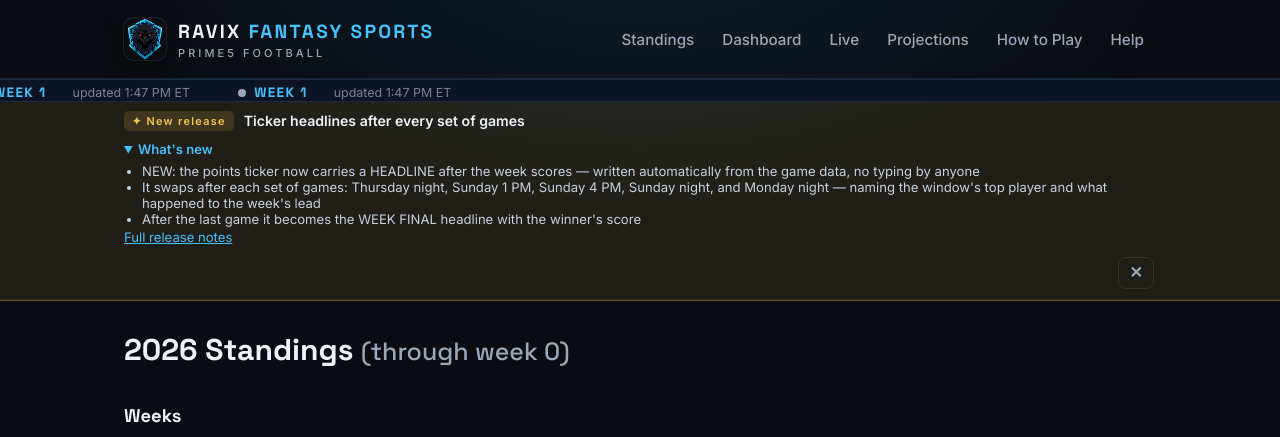
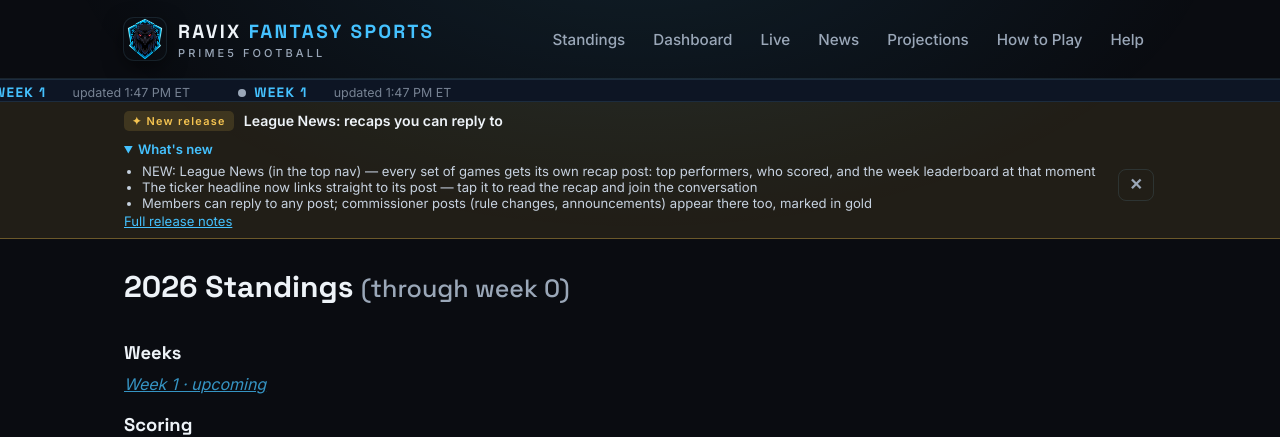
Before and after one commit to ajcassanodev/ravixfs, a FastAPI app: page / in a window 1280 px wide, after a click on "What's new". Shown: the top 437 px of the page. Run offline with FastAPI, Linux system fonts and the light colour scheme; data comes from the database, SQL or seed files in the repository; data that the repository does not hold is empty.

Commit message:
League News: auto recap posts per window + admin posts + member replies; ticker headline links to its post (release 2026-10-23.5)

```diff
--- a/app/main.py
+++ b/app/main.py
@@ -363,20 +363,17 @@ def _headline_desc(stats) -> str:
     return " + ".join(parts[:2]) if parts else "big game"
 
 
-def _ticker_headline(con, season: int, week: int, entries, member_lines) -> str:
-    """HEADLINE segment text for the ticker, or "" when none is earned yet.
-
-    entries: the ticker's [{name, points}] sorted desc. member_lines:
-    {member name: member_week_points lines for `week`}.
+def _week_windows(con, season: int, week: int, entries, member_lines):
+    """The week's kickoff windows with per-window member gains and picked
+    players, oldest first. Each window: {key, label, close, gains, players,
+    entries} — entries being the week leaderboard AS OF that window's end
+    (cumulative window gains), so archived headlines stay true to their
+    moment even when generated later.
     """
     from datetime import timedelta
-    if not week or not entries:
-        return ""
     games = con.execute(
         "SELECT kickoff_utc FROM games WHERE season = ? AND week = ?",
         (season, week)).fetchall()
-    if not games:
-        return ""
     windows = {}
     for g in games:
         got = _window_key(g["kickoff_utc"])
@@ -386,23 +383,10 @@ def _ticker_headline(con, season: int, week: int, entries, member_lines) -> str:
         w = windows.setdefault(key, {"key": key, "last_ko": ko,
                                      "gains": {}, "players": {}})
         w["last_ko"] = max(w["last_ko"], ko)
-    if not windows:
-        return ""
     ordered = sorted(windows.values(), key=lambda w: w["last_ko"])
-    now = datetime.now(timezone.utc)
     for w in ordered:
+        w["label"] = _window_label(w["key"])
         w["close"] = w["last_ko"] + timedelta(hours=3, minutes=30)
-    closed = [w for w in ordered if now >= w["close"]]
-    if not closed:
-        return ""
-
-    totals = {e["name"]: e["points"] for e in entries}
-
-    def first(name):
-        # First name for prose; full name when two members share one.
-        fn = name.split()[0] if name else name
-        return name if sum(1 for n in totals if n.split()[0] == fn) > 1 else fn
-
     for mname, lines in member_lines.items():
         for pid, pname, _team, _src, pts, stats in lines:
             if not pts:
@@ -420,15 +404,30 @@ def _ticker_headline(con, season: int, week: int, entries, member_lines) -> str:
                 w["players"][pid] = {"name": pname, "pts": pts,
                                      "stats": stats, "owners": set()}
             w["players"][pid]["owners"].add(mname)
-
-    active = None
-    for w in reversed(closed):
-        if any(v > 0 for v in w["gains"].values()):
-            active = w
-            break
-    if active is None:
-        return ""
-    is_final = active is ordered[-1]
+    running = {e["name"]: 0.0 for e in entries}
+    for w in ordered:
+        for n, g in w["gains"].items():
+            running[n] = round(running.get(n, 0.0) + g, 2)
+        w["entries"] = sorted(
+            ({"name": n, "points": p} for n, p in running.items()),
+            key=lambda e: e["points"], reverse=True)
+    return ordered
+
+
+def _first_names(totals):
+    """First-name lookup for prose; full name when two members share one."""
+    def first(name):
+        fn = name.split()[0] if name else name
+        return name if sum(1 for n in totals if n.split()[0] == fn) > 1 else fn
+    return first
+
+
+def _headline_for_window(week: int, active, is_final: bool) -> str:
+    """The ticker headline text for one completed window, judged on the
+    leaderboard as of that window's end (active['entries'])."""
+    entries = active["entries"]
+    totals = {e["name"]: e["points"] for e in entries}
+    first = _first_names(totals)
     leader = entries[0]["name"]
     runner = entries[1]["name"] if len(entries) > 1 else None
     before = {n: round(totals[n] - active["gains"].get(n, 0.0), 2)
@@ -458,7 +457,7 @@ def _ticker_headline(con, season: int, week: int, entries, member_lines) -> str:
             return f"WEEK {week} FINAL — {lead_clause}; {tail}"
         return f"WEEK {week} FINAL — {lead_clause}"
 
-    label = _window_label(active["key"])
+    label = active["label"]
     player_clause = ""
     if top and top["pts"] >= 1.0:
         player_clause = f"{top['name']}'s {desc} ({top['pts']:.1f} pts)"
@@ -479,6 +478,123 @@ def _ticker_headline(con, season: int, week: int, entries, member_lines) -> str:
     if player_clause:
         return f"{label} — {player_clause}; {stmt}"
     return f"{label} — {stmt}"
+
+
+def _active_window(ordered):
+    """Latest closed window that actually has points in it, or None."""
+    now = datetime.now(timezone.utc)
+    active = None
+    for w in ordered:
+        if now >= w["close"] and any(v > 0 for v in w["gains"].values()):
+            active = w
+    return active
+
+
+def _ticker_headline(con, season: int, week: int, entries, member_lines) -> str:
+    """HEADLINE segment text for the ticker, or "" when none is earned yet.
+
+    entries: the ticker's [{name, points}] sorted desc. member_lines:
+    {member name: member_week_points lines for `week`}.
+    """
+    if not week or not entries:
+        return ""
+    ordered = _week_windows(con, season, week, entries, member_lines)
+    active = _active_window(ordered)
+    if active is None:
+        return ""
+    return _headline_for_window(week, active, active is ordered[-1])
+
+
+def _news_body_for_window(con, season: int, week: int, w,
+                          is_final: bool) -> str:
+    """Recap body for a window's League News post (plain text; blank-line
+    separated blocks, lines inside a block joined by single newlines).
+    The leaderboard shown is the week's as of this window's end."""
+    entries = w["entries"]
+    blocks = []
+    players = sorted(w["players"].values(), key=lambda d: d["pts"],
+                     reverse=True)
+    players = [p for p in players if p["pts"] > 0][:3]
+    if players:
+        lines = [f"Top performers — {w['label']}:"]
+        for p in players:
+            owners = ", ".join(sorted(p["owners"]))
+            lines.append(f"• {p['name']} — {p['pts']:.1f} pts · "
+                         f"{_headline_desc(p['stats'])} · picked by {owners}")
+        blocks.append("\n".join(lines))
+    gains = sorted(((n, g) for n, g in w["gains"].items() if g > 0),
+                   key=lambda kv: -kv[1])
+    if gains:
+        blocks.append("Window scoring:\n" + " · ".join(
+            f"{n} +{g:.1f}" for n, g in gains))
+    if entries:
+        blocks.append(f"Week {week} leaderboard:\n" + " · ".join(
+            f"{i}. {e['name']} {e['points']:.1f}"
+            for i, e in enumerate(entries, 1)))
+    if is_final and entries:
+        blocks.append(f"{entries[0]['name']} takes Week {week}.")
+        try:
+            real, test = scoring.standings(con, season, through_week=week)
+            table = real or test
+            if table:
+                blocks.append(
+                    f"Season standings after Week {week}:\n" + " · ".join(
+                        f"{i}. {n} {t:.1f}"
+                        for i, (_id, n, t) in enumerate(table, 1)))
+        except Exception:
+            pass
+    return "\n\n".join(blocks)
+
+
+def _window_key_str(key) -> str:
+    return f"{key[0].isoformat()}:{key[1]}"
+
+
+def _ensure_news_posts(con, season: int, week: int, entries, member_lines):
+    """Generate any missing League News auto posts for the week's closed
+    windows. Returns (posts_by_window_key, active_post_id). Idempotent:
+    posts are unique per (season, week, window); windows the admin
+    deleted stay deleted via news_deleted_windows tombstones.
+    """
+    if not week or not entries:
+        return {}, None
+    try:
+        existing = {r["window_key"]: r["id"] for r in con.execute(
+            "SELECT id, window_key FROM news_posts "
+            "WHERE season = ? AND week = ? AND window_key IS NOT NULL",
+            (season, week))}
+        deleted = {r["window_key"] for r in con.execute(
+            "SELECT window_key FROM news_deleted_windows "
+            "WHERE season = ? AND week = ?", (season, week))}
+    except Exception:
+        return {}, None  # news tables predate this deploy
+    ordered = _week_windows(con, season, week, entries, member_lines)
+    now = datetime.now(timezone.utc)
+    changed = False
+    for w in ordered:
+        wk = _window_key_str(w["key"])
+        if wk in existing or wk in deleted:
+            continue
+        if now < w["close"] or not any(v > 0 for v in w["gains"].values()):
+            continue
+        is_final = w is ordered[-1]
+        cur = con.execute(
+            "INSERT INTO news_posts (season, week, window_key, kind, "
+            "headline, body, author, created_at) VALUES (?, ?, ?, 'auto', "
+            "?, ?, 'Prime5 Wire', ?)",
+            (season, week, wk,
+             _headline_for_window(week, w, is_final),
+             _news_body_for_window(con, season, week, w, is_final),
+             w["close"].strftime("%Y-%m-%dT%H:%M:%SZ")))
+        existing[wk] = cur.lastrowid
+        changed = True
+    if changed:
+        con.commit()
+    active = _active_window(ordered)
+    active_id = None
+    if active is not None:
+        active_id = existing.get(_window_key_str(active["key"]))
+    return existing, active_id
 
 
 def _ticker_data(con, season: int, include_test: bool = False) -> dict:
@@ -543,8 +659,16 @@ def _ticker_data(con, season: int, include_test: bool = False) -> dict:
         headline = _ticker_headline(con, season, week, entries, member_lines)
     except Exception:
         headline = ""  # the ticker must never break over a headline
+    headline_id = None
+    if headline:
+        try:
+            _posts, headline_id = _ensure_news_posts(
+                con, season, week, entries, member_lines)
+        except Exception:
+            headline_id = None  # link is a bonus; the headline still shows
     return {"week": week, "entries": entries, "live": live,
-            "updated": stamp, "headline": headline}
+            "updated": stamp, "headline": headline,
+            "headline_id": headline_id}
 
 
 @app.get("/ticker.json")
@@ -1066,6 +1190,162 @@ def releases_page(request: Request):
     return templates.TemplateResponse(request, "releases.html", {
         "request": request, "releases": RELEASES,
     })
+
+
+def _et_news_stamp(iso_ts) -> str:
+    """'Thu Oct 22 · 11:50 PM ET' for a League News timestamp."""
+    try:
+        dt = datetime.fromisoformat(str(iso_ts).replace("Z", "+00:00"))
+        if dt.tzinfo is None:
+            dt = dt.replace(tzinfo=timezone.utc)
+        from zoneinfo import ZoneInfo
+        return dt.astimezone(ZoneInfo("America/New_York")).strftime(
+            "%a %b %-d · %-I:%M %p ET")
+    except Exception:
+        return ""
+
+
+def _news_post_view(con, r) -> dict:
+    comments = con.execute(
+        "SELECT c.body, c.created_at, m.name AS author FROM news_comments c "
+        "JOIN members m ON m.id = c.member_id WHERE c.post_id = ? ORDER BY c.id",
+        (r["id"],)).fetchall()
+    return {
+        "id": r["id"], "headline": r["headline"], "author": r["author"],
+        "kind": r["kind"], "when": _et_news_stamp(r["created_at"]),
+        "blocks": [b.split("\n") for b in r["body"].split("\n\n")]
+                  if r["body"] else [],
+        "comments": [{"author": c["author"], "body": c["body"],
+                      "when": _et_news_stamp(c["created_at"])}
+                     for c in comments],
+    }
+
+
+@app.get("/news", response_class=HTMLResponse)
+def news_page(request: Request):
+    """League News: auto recaps for each set of games (the ticker headline
+    links here), commissioner posts (rule changes, announcements), and
+    member replies on every post."""
+    con = _db.connect()
+    season = _db.current_season(con)
+    ticker = _ticker_data(
+        con, season,
+        include_test=_is_staging_host(request.headers.get("host", "")))
+    member = None
+    tok = _request_pick_token(request)
+    if tok:
+        member = con.execute(
+            "SELECT * FROM members WHERE pick_token = ?", (tok,)).fetchone()
+    posts = []
+    try:
+        rows = con.execute(
+            "SELECT * FROM news_posts WHERE season = ? "
+            "ORDER BY created_at DESC, id DESC", (season,)).fetchall()
+        posts = [_news_post_view(con, r) for r in rows]
+    except Exception:
+        posts = []  # news tables predate this deploy
+    con.close()
+    return templates.TemplateResponse(request, "news.html", {
+        "request": request, "ticker": ticker, "posts": posts,
+        "member": member, "season": season})
+
+
+@app.post("/news/{post_id}/reply")
+def news_reply(request: Request, post_id: int, body: str = Form("")):
+    tok = _request_pick_token(request)
+    if not tok:
+        raise HTTPException(403, "open your pick link to reply")
+    body = (body or "").strip()[:2000]
+    if not body:
+        return RedirectResponse(f"/news#post-{post_id}", status_code=303)
+    con = _db.connect()
+    member = con.execute(
+        "SELECT * FROM members WHERE pick_token = ?", (tok,)).fetchone()
+    post = con.execute(
+        "SELECT id FROM news_posts WHERE id = ?", (post_id,)).fetchone()
+    if member is None or post is None:
+        con.close()
+        raise HTTPException(404, "not found")
+    con.execute(
+        "INSERT INTO news_comments (post_id, member_id, body, created_at) "
+        "VALUES (?, ?, ?, ?)",
+        (post_id, member["id"], body,
+         datetime.now(timezone.utc).strftime("%Y-%m-%dT%H:%M:%SZ")))
+    con.commit()
+    con.close()
+    return RedirectResponse(f"/news#post-{post_id}", status_code=303)
+
+
+@app.get("/admin/{token}/news", response_class=HTMLResponse)
+def admin_news(request: Request, token: str):
+    if not _admin_ok(token):
+        raise HTTPException(404, "not found")
+    con = _db.connect()
+    season = _db.current_season(con)
+    ticker = _ticker_data(
+        con, season,
+        include_test=_is_staging_host(request.headers.get("host", "")))
+    posts = []
+    try:
+        for r in con.execute(
+                "SELECT p.*, (SELECT COUNT(*) FROM news_comments c "
+                "WHERE c.post_id = p.id) AS replies FROM news_posts "
+                "WHERE season = ? ORDER BY created_at DESC, id DESC",
+                (season,)):
+            posts.append({"id": r["id"], "headline": r["headline"],
+                          "kind": r["kind"], "author": r["author"],
+                          "replies": r["replies"],
+                          "when": _et_news_stamp(r["created_at"])})
+    except Exception:
+        posts = []  # news tables predate this deploy
+    con.close()
+    return templates.TemplateResponse(request, "admin_news.html", {
+        "request": request, "token": token, "season": season,
+        "posts": posts, "ticker": ticker})
+
+
+@app.post("/admin/{token}/news")
+def admin_news_create(token: str, headline: str = Form(""),
+                      body: str = Form("")):
+    if not _admin_ok(token):
+        raise HTTPException(404, "not found")
+    headline = (headline or "").strip()[:200]
+    body = (body or "").strip()[:8000]
+    if not headline:
+        raise HTTPException(400, "headline required")
+    con = _db.connect()
+    season = _db.current_season(con)
+    week = _db.current_pick_week(con, season)
+    con.execute(
+        "INSERT INTO news_posts (season, week, window_key, kind, headline, "
+        "body, author, created_at) VALUES (?, ?, NULL, 'admin', ?, ?, "
+        "'Commissioner', ?)",
+        (season, week, headline, body,
+         datetime.now(timezone.utc).strftime("%Y-%m-%dT%H:%M:%SZ")))
+    con.commit()
+    con.close()
+    return RedirectResponse(f"/admin/{token}/news", status_code=303)
+
+
+@app.post("/admin/{token}/news/{post_id}/delete")
+def admin_news_delete(token: str, post_id: int):
+    if not _admin_ok(token):
+        raise HTTPException(404, "not found")
+    con = _db.connect()
+    row = con.execute(
+        "SELECT * FROM news_posts WHERE id = ?", (post_id,)).fetchone()
+    if row is not None:
+        if row["window_key"]:
+            # Tombstone so the generator doesn't resurrect an auto post.
+            con.execute(
+                "INSERT OR IGNORE INTO news_deleted_windows "
+                "(season, week, window_key) VALUES (?, ?, ?)",
+                (row["season"], row["week"], row["window_key"]))
+        con.execute("DELETE FROM news_comments WHERE post_id = ?", (post_id,))
+        con.execute("DELETE FROM news_posts WHERE id = ?", (post_id,))
+        con.commit()
+    con.close()
+    return RedirectResponse(f"/admin/{token}/news", status_code=303)
 
 
 @app.get("/submit/{token}", response_class=HTMLResponse)
--- a/app/templates/_ticker.html
+++ b/app/templates/_ticker.html
@@ -11,7 +11,7 @@
         <span class="ticker-item"><b>{{ e.name }}</b><span class="pts">{{ "%.1f"|format(e.points) }}</span></span>
         {% endfor %}
         {% if ticker.headline %}
-        <span class="ticker-head"><span class="th-tag">HEADLINE</span>{{ ticker.headline }}</span>
+        <span class="ticker-head"><span class="th-tag">HEADLINE</span>{% if ticker.headline_id %}<a class="th-link" href="/news#post-{{ ticker.headline_id }}">{{ ticker.headline }}</a>{% else %}{{ ticker.headline }}{% endif %}</span>
         {% endif %}
         <span class="ticker-stamp">updated {{ ticker.updated }}</span>
       </div>
--- a/app/templates/_ticker_scripts.html
+++ b/app/templates/_ticker_scripts.html
@@ -20,7 +20,11 @@
       h += '<span class="ticker-item"><b></b><span class="pts"></span></span>';
     });
     if (d.headline) {
-      h += '<span class="ticker-head"><span class="th-tag">HEADLINE</span><span class="th-text"></span></span>';
+      h += '<span class="ticker-head"><span class="th-tag">HEADLINE</span>' +
+        (d.headline_id
+          ? '<a class="th-link" href="/news#post-' + d.headline_id + '"><span class="th-text"></span></a>'
+          : '<span class="th-text"></span>') +
+        '</span>';
     }
     h += '<span class="ticker-stamp">updated ' + d.updated + '</span></div>';
     return h;
--- a/app/templates/admin.html
+++ b/app/templates/admin.html
@@ -5,6 +5,7 @@
 {% block content %}
 <h2>Commissioner Admin</h2>
 <p><a href="/admin/{{ token }}/participation">Participation report →</a></p>
+<p><a href="/admin/{{ token }}/news">League News posts →</a></p>
 
 <h3>Members</h3>
 <table>
--- a/app/templates/base.html
+++ b/app/templates/base.html
@@ -21,6 +21,7 @@
       <a href="/standings">Standings</a>
       <a href="/dashboard">Dashboard</a>
       <a href="/live">Live</a>
+      <a href="/news">News</a>
       <a href="/projections">Projections</a>
       <a href="/guide">How to Play</a>
       <a href="mailto:help@ravixfs.com">Help</a>
--- a/app/templates/guide.html
+++ b/app/templates/guide.html
@@ -32,6 +32,9 @@
 <h3>Bye weeks &amp; injuries</h3>
 <p>Pick a guy on a bye or who doesn't suit up and that slot scores zero. No other penalty — just check the schedule before you submit.</p>
 
+<h3>League News</h3>
+<p>The <a href="/news">League News</a> page is the league's running story. After every set of games — Thursday night, Sunday 1 PM, Sunday 4 PM, Sunday night, Monday night — a recap post goes up with the top performers and what happened to the week's lead (the headline in the ticker at the top of every page links straight to it). The commissioner also posts rule changes and announcements there. Every post is open for replies — jump in.</p>
+
 <h3>Test year</h3>
 <p>We're trying these rules out this season and they might get tweaked. If scoring changes, past weeks recalculate automatically so everything stays fair.</p>
 {% endblock %}
```
Also changed, not shown: app/releases.json (+10 -0 lines), app/static/style.css (+39 -0 lines), app/templates/admin_news.html (added, +38 -0 lines), app/templates/news.html (added, +49 -0 lines), schema.sql (+35 -0 lines).
